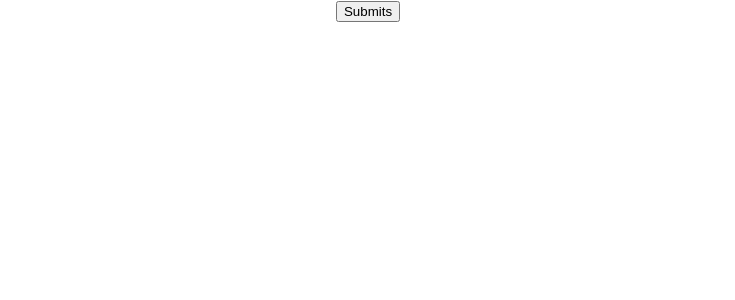
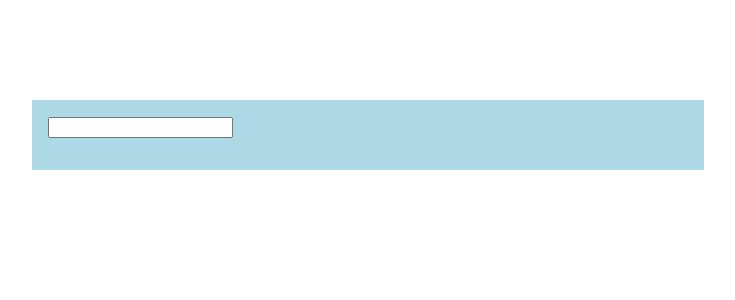
Before and after one commit to JackLiR8/react-todo, a React (Create React App) app: page / in a window 1280 px wide. Shown: the top 300 px of the page, without its empty margins (272-1007 px from the left). Built offline with nearby package versions, Linux system fonts and the light colour scheme.

Commit message:
feat: day 2
1. add one input box
2. add todo logic

```diff
--- a/src/App.css
+++ b/src/App.css
@@ -1,5 +1,9 @@
 .App {
-  text-align: center;
+  text-align: left;
+  background-color: lightblue;
+  width: 50%;
+  margin: 100px auto;
+  padding: 16px;
 }
 
 .App-logo {
--- a/src/App.tsx
+++ b/src/App.tsx
@@ -1,13 +1,35 @@
-import React from 'react';
-import logo from './logo.svg';
-import './App.css';
+import type { KeyboardEventHandler } from 'react'
+import React, { useState } from 'react'
+import './App.css'
+import Todo from './models/Todo'
 
 function App() {
+  const [todoInputText, setTodoInputText] = useState('')
+  const [todoList, setTodoList] = useState<Todo[]>([])
+
+  const handleTodoInputKeyDown: KeyboardEventHandler<HTMLInputElement> = (e) => {
+    if (e.key !== 'Enter' || !todoInputText)
+      return
+
+    setTodoList(list => [...list, new Todo({ title: todoInputText })])
+    setTodoInputText('')
+  }
+
   return (
     <div className="App">
-      <button>Submits</button>
+      <div className='todo-input-wrapper'>
+        <input
+          data-testid="todo-input"
+          onChange={e => setTodoInputText(e.target.value)}
+          onKeyDown={handleTodoInputKeyDown}
+        />
+      </div>
+
+      <ul className='todo-list'>
+        {todoList.map(todo => (<li key={todo.id}>{todo.title}</li>))}
+      </ul>
     </div>
-  );
+  )
 }
 
-export default App;
+export default App
--- /dev/null
+++ b/src/models/Todo.ts
@@ -0,0 +1,11 @@
+import { v4 as uuid } from 'uuid'
+
+export default class Todo {
+  id: string
+  title: string
+
+  constructor(params: { title: string }) {
+    this.id = uuid()
+    this.title = params.title
+  }
+}
```
Also changed, not shown: src/index.tsx (+10 -10 lines), src/reportWebVitals.ts (+9 -9 lines), src/setupTests.ts (+1 -1 lines), 1 other file (tests, documents, lock files or other folders).
